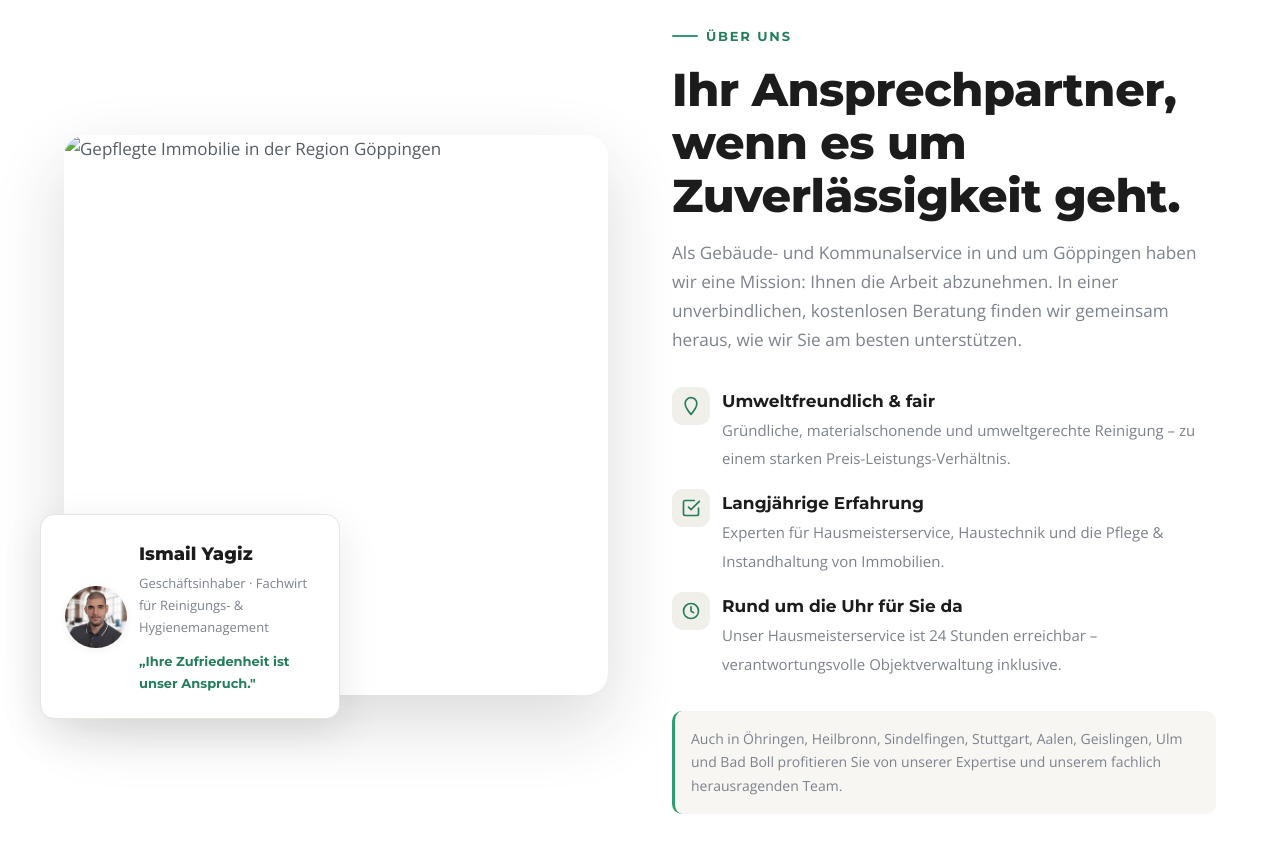
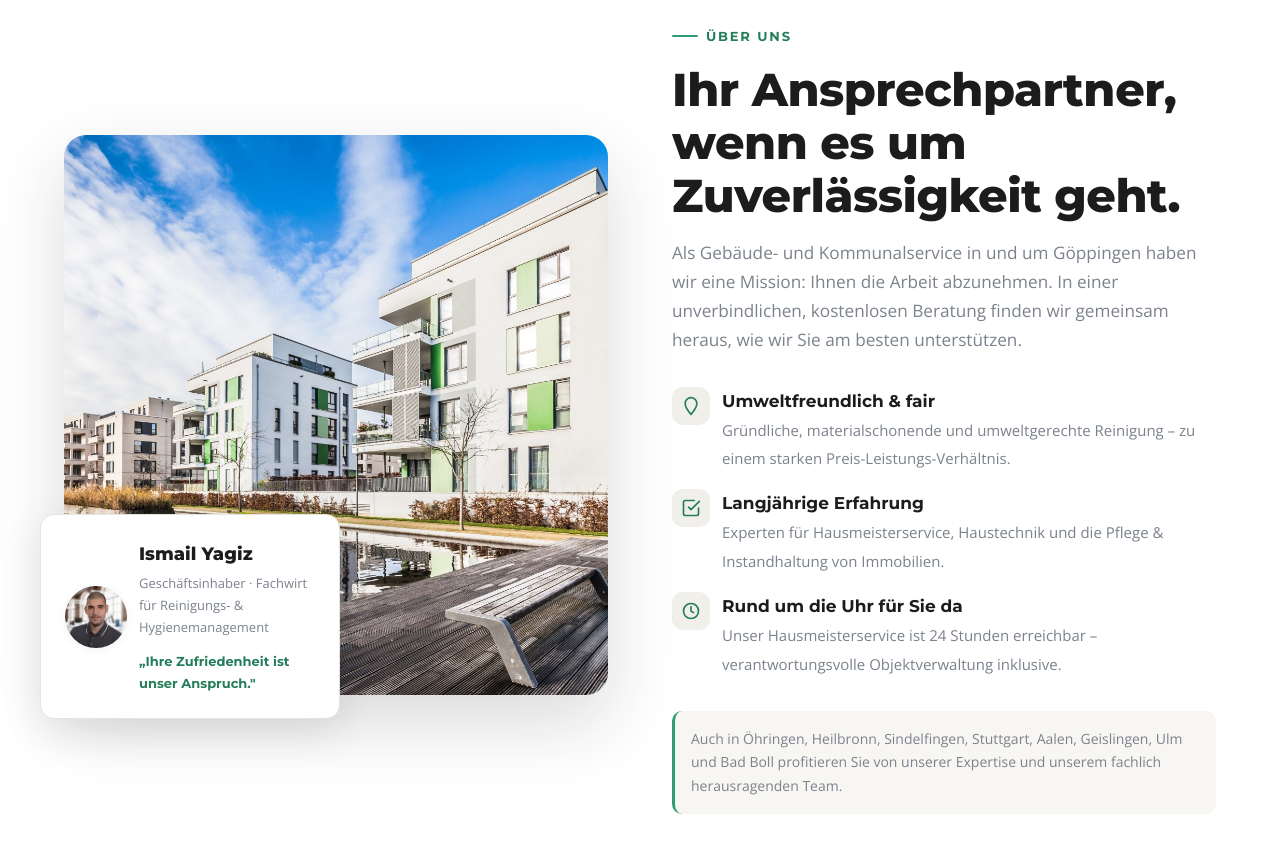
Before and after one commit to shahzadishq/yagiz1, a plain HTML site: page index.html in a window 1280 px wide. Shown: the part 1180-2033 px from the top of the page. Drawn offline with nearby package versions, Linux system fonts and the light colour scheme.

Commit message:
Update index.html

```diff
--- a/index.html
+++ b/index.html
@@ -539,7 +539,7 @@ section{position:relative}
 <section class="section" id="ueber">
   <div class="wrap about-grid">
     <div class="about-media reveal">
-      <div class="img"><img src="images/about%20%us.jpeg" alt="Gepflegte Immobilie in der Region Göppingen" loading="lazy"></div>
+      <div class="img"><img src="images/about us.jpeg" alt="Gepflegte Immobilie in der Region Göppingen" loading="lazy"></div>
       <div class="owner-card">
         <img class="owner-photo" src="images/ismail-yagiz.jpg" alt="Ismail Yagiz, Geschäftsinhaber">
         <div>
```
